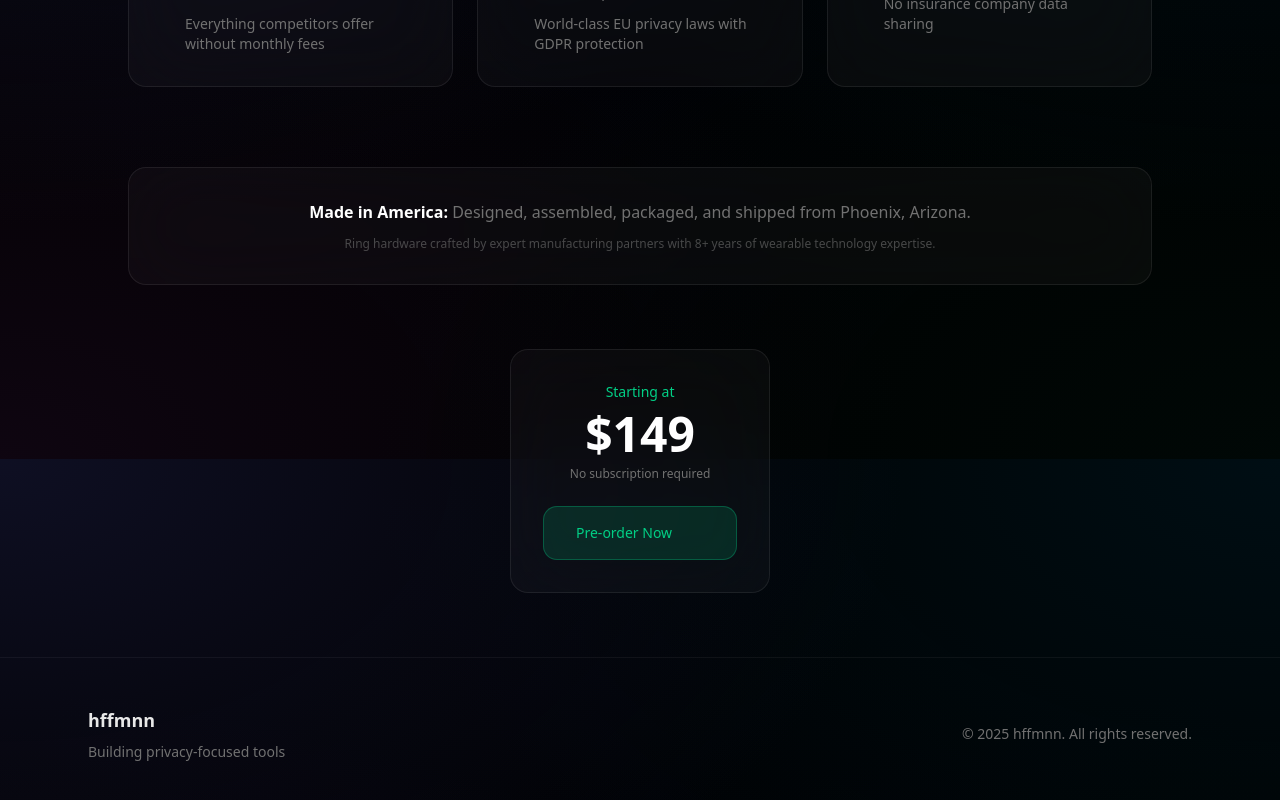
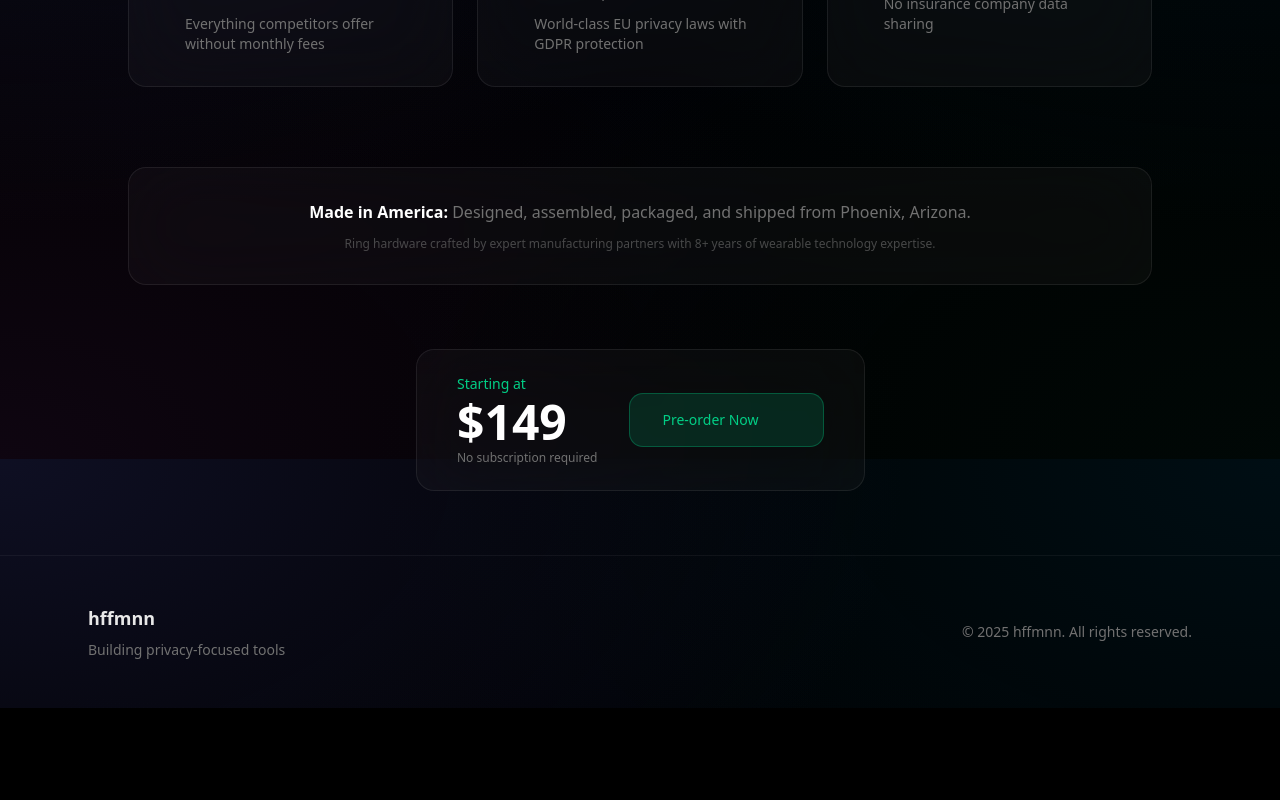
Before and after one commit to hffmnnj/hffmnn.com, a SvelteKit app: page /venture in a window 1280 px wide. Shown: the part 1941-2741 px from the top of the page. After the commit the page ends 2649 px from the top, so only its background shows below. Built offline with nearby package versions, Linux system fonts and the light colour scheme; some icons are missing.

Commit message:
style(venture): make pricing card horizontal layout
Put price info and pre-order button side by side instead of stacked.

```diff
--- a/src/routes/venture/+page.svelte
+++ b/src/routes/venture/+page.svelte
@@ -212,8 +212,8 @@
 		</section>
 
 		<section class="text-center">
-			<div class="inline-flex flex-col items-center gap-6 p-8 glass-card animate-fade-scale">
-				<div class="flex flex-col items-center gap-2">
+			<div class="inline-flex flex-row items-center gap-8 px-10 py-6 glass-card animate-fade-scale">
+				<div class="flex flex-col items-start gap-1">
 					<span class="text-sm text-pulsyn font-medium">Starting at</span>
 					<span class="font-display text-5xl font-bold text-white">$149</span>
 					<span class="text-xs text-muted-foreground">No subscription required</span>
```
